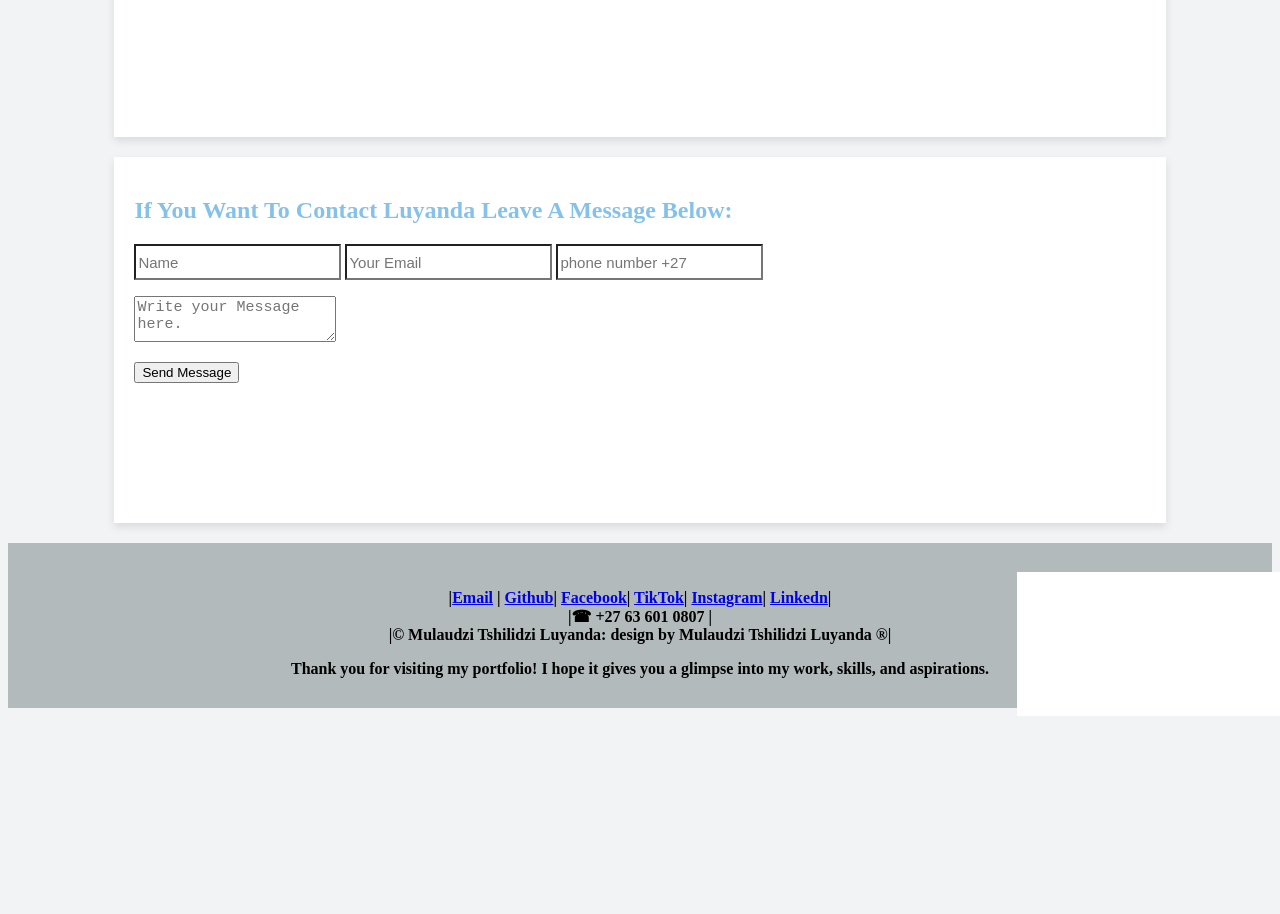
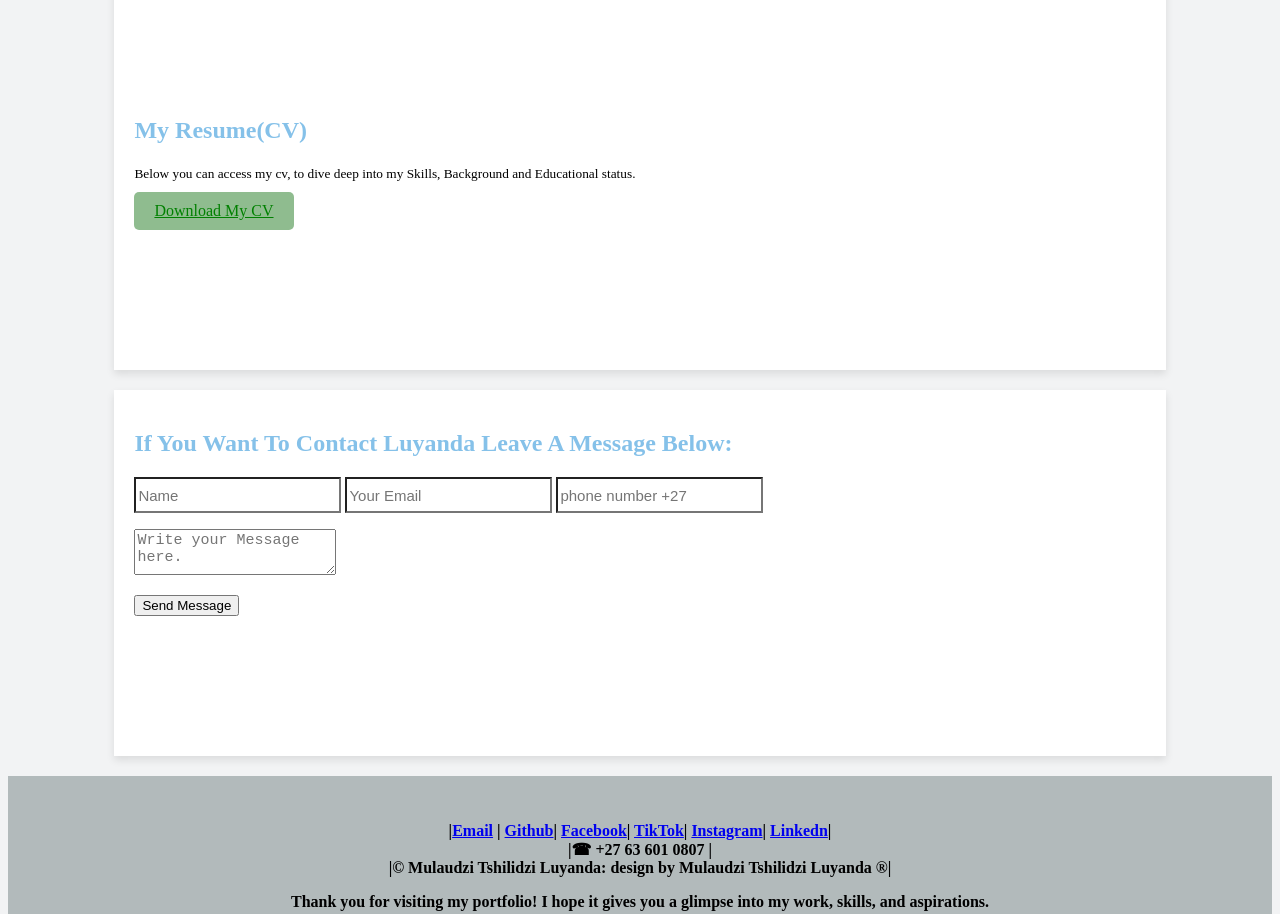
Before and after one commit to Mulaudzi-Luyanda/Portfolio, a plain HTML site: page index.html in a window 1280 px wide. Shown: the part 1461-2375 px from the top of the page. Before the commit the page ends 2177 px from the top, so only its background shows below. Drawn offline with Linux system fonts and the light colour scheme.

Commit message:
Update index.html

```diff
--- a/index.html
+++ b/index.html
@@ -54,6 +54,16 @@
         textarea{
         	height:40px;
         	font-size: 15px;
+        }
+	.cv{
+        	padding: 10px 20px;
+        	background-color: darkseagreen;
+        	color:green;
+        	border-radius: 5px;
+        	border: none;
+        	cursor: pointer;
+        	display: inline-block;
+        	margin-top: 10px;
         }
 	</style>
 </head>
@@ -134,7 +144,13 @@ Beyond my academic pursuits, I enjoy staying updated on the latest tech trends a
 
 
 </section>
+<section>
+	<h2>My Resume(CV)</h2>
+	<small>Below you can access my cv, to dive deep into my Skills, Background and Educational status.</small><br>
+	<a href="Luyanda Mulaudzi CV.pdf" download="Luyanda Mulaudzi CV.pdf" class='cv'>Download My CV</a>
 
+
+</section>
 
 </div>
 
```
